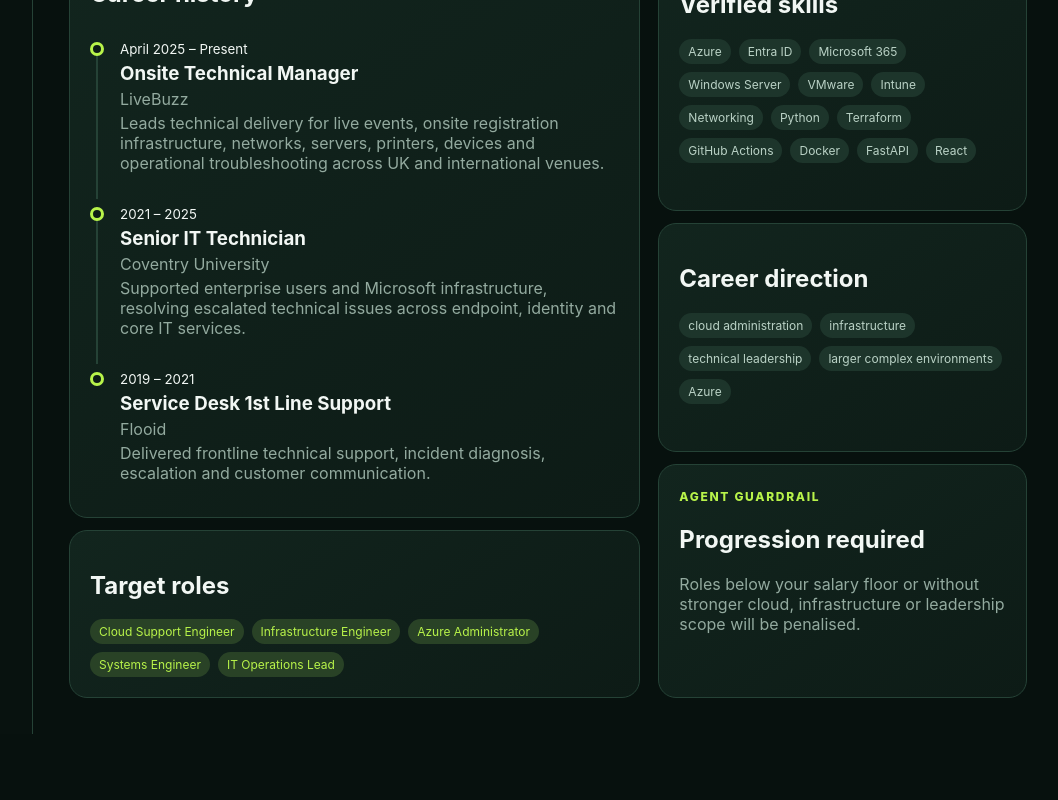
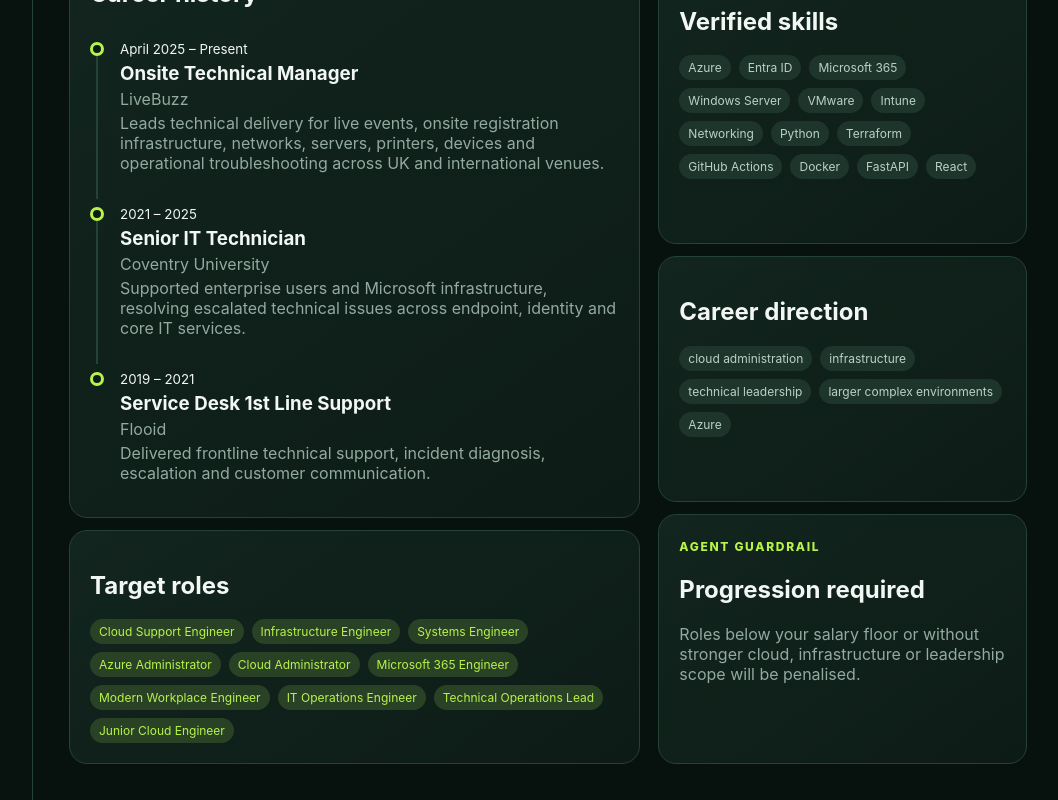
Before and after one commit to nephiliim/job-hunter-agent, a Next.js app: page /profile in a window 1280 px wide. Shown: the part 505-1305 px from the top of the page, without its empty margins (217-1275 px from the left). Before the commit the page ends 1239 px from the top, so only its background shows below. Built offline with nearby package versions, Linux system fonts and the light colour scheme.

Commit message:
feat: add agreed career search preferences

```diff
--- a/src/data/candidate-profile.ts
+++ b/src/data/candidate-profile.ts
@@ -4,8 +4,26 @@
   currentRole: "Onsite Technical Manager",
   currentEmployer: "LiveBuzz",
   currentSalary: 33475,
-  minimumSalary: 38000,
-  targetTitles: ["Cloud Support Engineer", "Infrastructure Engineer", "Azure Administrator", "Systems Engineer", "IT Operations Lead"],
+  salaryRules: {
+    preferred: 40000,
+    standardMinimum: 38000,
+    progressionExceptionMinimum: 35000,
+    londonHybridMinimum: 42000,
+    absoluteMinimum: 33475,
+  },
+  targetTitles: [
+    "Cloud Support Engineer",
+    "Infrastructure Engineer",
+    "Systems Engineer",
+    "Azure Administrator",
+    "Cloud Administrator",
+    "Microsoft 365 Engineer",
+    "Modern Workplace Engineer",
+    "IT Operations Engineer",
+    "Technical Operations Lead",
+    "Junior Cloud Engineer",
+  ],
+  stretchTitles: ["Cloud Engineer", "IT Operations Lead"],
   skills: ["Azure", "Entra ID", "Microsoft 365", "Windows Server", "VMware", "Intune", "Networking", "Python", "Terraform", "GitHub Actions", "Docker", "FastAPI", "React"],
   careerGoals: ["cloud administration", "infrastructure", "technical leadership", "larger complex environments", "Azure"],
   experience: [
@@ -14,7 +32,19 @@
     { role: "Service Desk 1st Line Support", employer: "Flooid", period: "2019 – 2021", summary: "Delivered frontline technical support, incident diagnosis, escalation and customer communication." },
   ],
   certifications: ["DataCamp AI Engineer for Developers Associate"],
-  preferences: { maxCommuteMinutes: 75, workModes: ["Hybrid", "Remote", "Onsite within range"], requiresProgression: true },
+  preferences: {
+    maxCommuteMinutes: 75,
+    workModes: ["Hybrid", "Remote", "Onsite within range"],
+    londonMaxOfficeDaysPerWeek: 2,
+    requiresProgression: true,
+  },
+  skipRules: [
+    "First-line service desk roles",
+    "Roles paying below the current salary",
+    "Roles without cloud, infrastructure or leadership progression",
+    "London roles requiring more than two office days per week",
+    "Short contracts or roles with unclear rates",
+  ],
 } as const;
 
 export type CandidateProfile = typeof candidateProfile;
```
